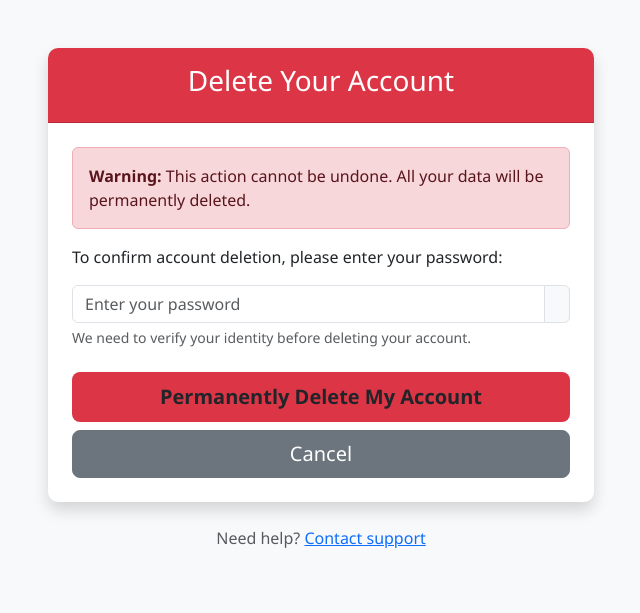
After one commit to alireza841384/BookProject, a Django app: page /Account/delete in a window 1280 px wide. The commit adds this page. Shown: the top 613 px of the page, without its empty margins (319-959 px from the left). Run offline with Django 5.2, Linux system fonts and the light colour scheme; a user stored in the database is signed in.

Commit message:
delete account added

```diff
--- /dev/null
+++ b/bookstore/account/templates/mypages/deleteAcc.html
@@ -0,0 +1,113 @@
+<!DOCTYPE html>
+<html lang="en">
+
+<head>
+    <meta charset="UTF-8">
+    <meta name="viewport" content="width=device-width, initial-scale=1.0">
+    <title>Delete Account - MySite</title>
+    <link href="https://cdn.jsdelivr.net/npm/bootstrap@5.3.0/dist/css/bootstrap.min.css" rel="stylesheet">
+    <style>
+        body {
+            background-color: #f8f9fa;
+            font-family: 'Segoe UI', Tahoma, Geneva, Verdana, sans-serif;
+        }
+
+        .card {
+            border: none;
+            border-radius: 10px;
+            box-shadow: 0 0.5rem 1rem rgba(0, 0, 0, 0.15);
+        }
+
+        .card-header {
+            background-color: #dc3545;
+            color: white;
+            border-radius: 10px 10px 0 0 !important;
+        }
+
+        .btn-delete {
+            background-color: #dc3545;
+            border: none;
+            padding: 10px 20px;
+            font-weight: 600;
+        }
+
+        .btn-delete:hover {
+            background-color: #bb2d3b;
+        }
+
+        .password-toggle {
+            cursor: pointer;
+        }
+    </style>
+</head>
+
+<body>
+    <div class="container py-5">
+        <div class="row justify-content-center">
+            <div class="col-md-6">
+                <div class="card">
+                    <div class="card-header text-center py-3">
+                        <h3>Delete Your Account</h3>
+                    </div>
+                    <div class="card-body p-4">
+                        <div class="alert alert-danger">
+                            <strong>Warning:</strong> This action cannot be undone. All your data will be permanently
+                            deleted.
+                        </div>
+
+                        <form id="deleteAccountForm" method="POST">
+                            {% csrf_token %}
+
+                            <div class="mb-4">
+                                <p>To confirm account deletion, please enter your password:</p>
+                                <div class="input-group">
+                                    <input type="password" class="form-control" id="password" name="password" required
+                                        placeholder="Enter your password">
+                                    <span class="input-group-text password-toggle" id="togglePassword">
+                                        <i class="bi bi-eye"></i>
+                                    </span>
+                                </div>
+                                <div class="form-text">We need to verify your identity before deleting your account.
+                                </div>
+                            </div>
+
+                            <div class="d-grid gap-2">
+                                <button type="submit" class="btn btn-delete btn-lg">Permanently Delete My
+                                    Account</button>
+                                <a href="{% url 'MyAccount' %}" class="btn btn-secondary btn-lg">Cancel</a>
+                            </div>
+                        </form>
+                    </div>
+                </div>
+
+                <div class="text-center mt-4">
+                    <p class="text-muted">Need help? <a href="#">Contact support</a></p>
+                </div>
+            </div>
+        </div>
+    </div>
+
+    <!-- Bootstrap JS and dependencies -->
+    <script src="https://cdn.jsdelivr.net/npm/bootstrap@5.3.0/dist/js/bootstrap.bundle.min.js"></script>
+    <script>
+        // Toggle password visibility
+        document.getElementById('togglePassword').addEventListener('click', function () {
+            const passwordInput = document.getElementById('password');
+            const type = passwordInput.getAttribute('type') === 'password' ? 'text' : 'password';
+            passwordInput.setAttribute('type', type);
+
+            // Toggle eye icon (you would need Bootstrap Icons for this to work fully)
+            this.querySelector('i').classList.toggle('bi-eye');
+            this.querySelector('i').classList.toggle('bi-eye-slash');
+        });
+
+        // Confirm before submitting
+        document.getElementById('deleteAccountForm').addEventListener('submit', function (e) {
+            if (!confirm('Are you absolutely sure you want to delete your account? This action cannot be undone.')) {
+                e.preventDefault();
+            }
+        });
+    </script>
+</body>
+
+</html>
--- a/bookstore/account/views.py
+++ b/bookstore/account/views.py
@@ -11,6 +11,7 @@ from django.contrib.auth.forms import UserCreationForm
 from django.contrib.auth import login, authenticate
 from django.contrib.auth.decorators import login_required
 from .models import ProfileUser
+from django.contrib import messages
 
 
 @login_required
@@ -191,3 +192,27 @@ def AccountView(request):
             Profile.save()
         return redirect('home')
     return render(request, "mypages/edit_account.html", {"form": form})
+
+
+@login_required
+def DeleteAccount(request):
+    if request.method == "GET":
+        return render(request=request, template_name="mypages/deleteAcc.html")
+
+    elif request.method == "POST":
+        passwd = request.POST['password']
+        try:
+            user = request.user
+            if user.check_password(passwd):
+                user.delete()
+                messages.success(request, "your account deleted successfuly")
+                redirect("/")
+            else:
+                messages.error(request, "password is inavlid")
+                return render(request=request, template_name="mypages/deleteAcc.html")
+
+        except User.DoesNotExist:
+            messages.error(
+                request, "An error occurred while deleting your account")
+
+        return render(request=request, template_name="mypages/deleteAcc.html")
--- a/bookstore/bookstore/urls.py
+++ b/bookstore/bookstore/urls.py
@@ -17,7 +17,9 @@ Including another URLconf
 
 from django.contrib import admin
 from django.urls import path, include
-from account.views import signupView, home, loginView, verify_email, forgot_password_view, verify_forgot_code_view, reset_password_view, AccountView
+from account.views import (signupView, home, loginView, verify_email,
+                           forgot_password_view, verify_forgot_code_view,
+                           reset_password_view, AccountView, DeleteAccount)
 from django.contrib.auth.views import LogoutView, LoginView
 import books
 
@@ -31,6 +33,8 @@ urlpatterns = [
     path('Account/', AccountView, name="MyAccount"),
     path('signup/verify/', verify_email, name="verify_email"),
     path('forgot-password/', forgot_password_view, name='forgot_password'),
-    path('forgot-password/verify/', verify_forgot_code_view, name='verify_forgot_code'),
+    path('forgot-password/verify/', verify_forgot_code_view,
+         name='verify_forgot_code'),
     path('forgot-password/reset/', reset_password_view, name='reset_password'),
+    path('Account/delete', DeleteAccount, name="DeleteACC"),
 ]
```
Also changed, not shown: bookstore/account/templates/mypages/edit_account.html (+29 -2 lines), bookstore/db.sqlite3.
